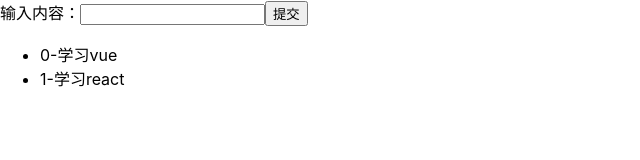
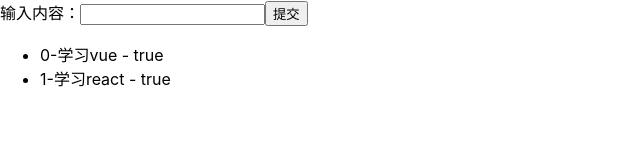
Before and after one commit to bushanjiangzi/react-jianshu, a React (Create React App) app: page / in a window 1280 px wide. Shown: the top 160 px of the page, without its empty margins (0-640 px from the left). Built offline with nearby package versions, Linux system fonts and the light colour scheme.

Commit message:
优化代码

```diff
--- a/src/components/TodoItem.js
+++ b/src/components/TodoItem.js
@@ -1,4 +1,5 @@
 import React, { Component } from "react";
+import PropTypes from "prop-types"
 import '../assets/css/main.css'
 
 class TodoItem extends Component {
@@ -7,10 +8,10 @@
     this.handleDelItem = this.handleDelItem.bind(this)
   }
   render() {
-    const { content } = this.props
+    const { content, required } = this.props
     return (
       <li onClick={this.handleDelItem}>
-        {content.index}-{content.item}
+        {content.index}-{content.item} - {required}
       </li>
     );
   }
@@ -20,5 +21,15 @@
     deleteItem(content.index)
   }
 }
+TodoItem.propTypes = {
+  // 必传 - isRequired
+  // required: PropTypes.string.isRequired,
+  content: PropTypes.object,
+  deleteItem: PropTypes.func
+}
+// 默认值
+TodoItem.defaultProps = {
+  required: 'true'
+}
 
 export default TodoItem;
--- a/src/components/TodoList.js
+++ b/src/components/TodoList.js
@@ -24,7 +24,9 @@
           onChange={this.handleInputChange}
         />
         <button onClick={this.handleBtnClick}>提交</button>
-        <ul>{this.getTodoItem()}</ul>
+        <ul ref={(ul) =>{this.ul = ul}}>
+          {this.getTodoItem()}
+        </ul>
       </div>
     );
   }
@@ -58,11 +60,15 @@
     // });
   }
   handleBtnClick() {
+    // setState为异步函数
     this.setState((prevState) => {
       return {
         list: [...prevState.list, prevState.inputValue],
         inputValue: "",
       };
+    }, () => {
+      // 渲染成功回调函数
+      console.log(this.ul.querySelectorAll('li').length)
     });
   }
   handleDelItem(index) {
```
